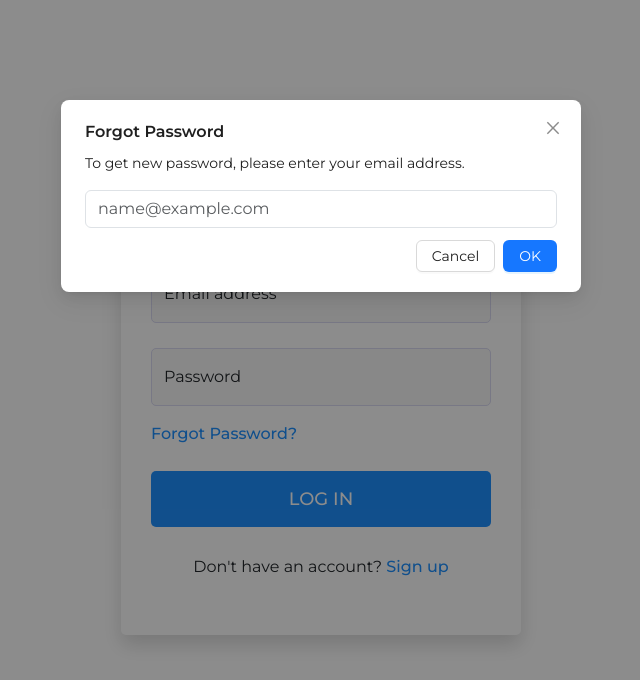
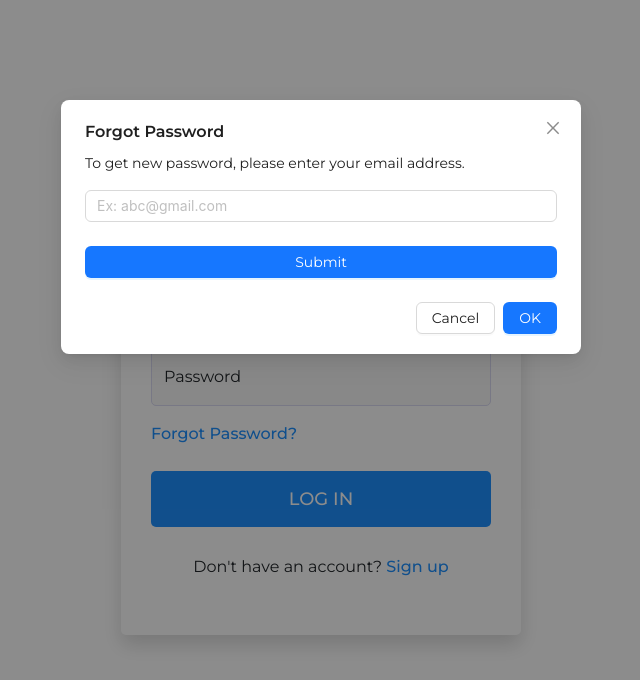
Before and after one commit to TomVietCode/task-management-SE, a React (Create React App) app in the folder client/: page /user/login in a window 1280 px wide. Both pictures are taken after a click on the link "Forgot Password?". Shown: the top 680 px of the page, without its empty margins (319-959 px from the left). Built offline with nearby package versions, Linux system fonts and the light colour scheme.

Commit message:
Tính năng quên mật khẩu

```diff
--- a/client/src/components/ForgotPassword/Email.js
+++ b/client/src/components/ForgotPassword/Email.js
@@ -0,0 +1,75 @@
+/* eslint-disable jsx-a11y/anchor-is-valid */
+/* eslint-disable react/jsx-no-comment-textnodes */
+import { Button, Form, Input, Modal, notification } from "antd"
+import { useState } from "react"
+import { postPublic } from "../../utils/request"
+import OTPform from "./OTP"
+function TypeEmail() {
+  const [email, setEmail] = useState("")
+  const [isEmailOpen, setIsEmailOpen] = useState(false)
+  const [isOtpVisible, setIsOtpVisible] = useState(false)
+
+  const openModal = () => setIsEmailOpen(true)
+  const cancelCloseModal = () => setIsEmailOpen(false)
+
+  const handleSendEmail = async (value) => {
+    setEmail(value)
+    const result = await postPublic("user/password/forgotpass", value)
+    if (result.code === 400) {
+      notification.error({
+        message: result.message,
+        placement: "top",
+        duration: 3,
+      })
+    } else {
+      notification.success({
+        message: result.message,
+        placement: "top",
+        duration: 3,
+      })
+      setIsEmailOpen(false)
+      setIsOtpVisible(true)
+    }
+  }
+  return (
+    <>
+      <a
+        href="#"
+        className="login__forgot-password"
+        onClick={() => {
+          openModal()
+        }}
+      >
+        Forgot Password?
+      </a>
+      <Modal
+        title="Forgot Password"
+        open={isEmailOpen}
+        onCancel={cancelCloseModal}
+      >
+        <p>To get new password, please enter your email address.</p>
+        <Form onFinish={handleSendEmail}>
+          <Form.Item
+            name="email"
+            rules={[{ required: true, message: "Please input your email!" }]}
+          >
+            <Input
+              type="email"
+              rules={[{ type: "email" }]}
+              placeholder="Ex: abc@gmail.com"
+            />
+          </Form.Item>
+
+          <Form.Item>
+            <Button block type="primary" htmlType="submit">
+              Submit
+            </Button>
+          </Form.Item>
+        </Form>
+      </Modal>
+      <OTPform visible={isOtpVisible} onClose={() => setIsOtpVisible(false)} email={email}/>
+    </>
+  )
+}
+
+export default TypeEmail
--- a/client/src/components/ForgotPassword/OTP.js
+++ b/client/src/components/ForgotPassword/OTP.js
@@ -1,19 +1,73 @@
-import React from 'react';
-import { Flex, Input, Typography } from 'antd';
-const { Title } = Typography;
+import React, { useState } from "react"
+import {
+  Button,
+  Flex,
+  Form,
+  Input,
+  Modal,
+  notification,
+  Typography,
+} from "antd"
+import { postPublic } from "../../utils/request"
+import ResetPasswordModal from "./ReserPassword"
+const { Title } = Typography
 
-const OTPform = () => {
+const OTPform = ({ visible, onClose, email }) => {
+  const [isResetVisible, setIsResetVisible] = useState(false)
+  const [otp, setOtp] = useState("")
+  const [token, setToken] = useState("")
   const onChange = (text) => {
-    console.log('onChange:', text);
-  };
+    setOtp(text)
+  }
+
   const sharedProps = {
     onChange,
-  };
+  }
+
+  // Gửi OTP cho backend
+  const handleSendOtp = async () => {
+    const dataSubmit = {
+      email: email.email,
+      otp: otp,
+    }
+    const result = await postPublic("user/password/otp", dataSubmit)
+    if (result.code === 200) {
+      setToken(result.token)
+      onClose()
+      setIsResetVisible(true)
+    } else {
+      notification.error({
+        message: result.message,
+        placement: "top",
+        duration: 3,
+      })
+    }
+  }
+
   return (
-    <Flex gap="middle" align="flex-start" vertical>
-      <Title level={5}>Enter your OTP</Title>
-      <Input.OTP length={6} {...sharedProps} />
-    </Flex>
-  );
-};
-export default OTPform;
+    <>
+      <Modal visible={visible} onCancel={onClose}>
+        <Form onFinish={handleSendOtp}>
+          <Form.Item
+            name="otp"
+            rules={[{ required: true, message: "This field cannot be empty!" }]}
+          >
+            <Flex gap="middle" align="flex-start" vertical>
+              <Title level={5}>Enter your OTP</Title>
+              <p>Please enter the OTP code that we have sent to your email.</p>
+              <Input.OTP length={6} {...sharedProps} />
+            </Flex>
+          </Form.Item>
+
+          <Form.Item>
+            <Button block type="primary" htmlType="submit">
+              Submit
+            </Button>
+          </Form.Item>
+        </Form>
+      </Modal>
+      <ResetPasswordModal visible={isResetVisible} onClose={() => setIsResetVisible(false)} token={token}/>
+    </>
+  )
+}
+export default OTPform
--- a/client/src/components/ForgotPassword/ReserPassword.js
+++ b/client/src/components/ForgotPassword/ReserPassword.js
@@ -1,46 +1,23 @@
-import React, { useState } from "react";
-import { Modal, Form, Input, Button, notification } from "antd";
-import OTPform from "./OTP"; // Nhập OTPform từ file tương ứng
+import React, { useState } from "react"
+import { Modal, Form, Input, Button, notification } from "antd"
+import { patch } from "../../utils/request"
 
-const ResetPasswordModal = ({ visible, onClose }) => {
-  const [form] = Form.useForm();
-  const [otpVerified, setOtpVerified] = useState(false); // Trạng thái xác thực OTP
+const ResetPasswordModal = ({ visible, onClose, token }) => {
+  const [form] = Form.useForm()
 
-  const handleSubmit = async (values) => {
-    // Kiểm tra xác thực OTP trước khi tiếp tục
-    if (!otpVerified) {
-      notification.error({
-        message: "OTP Verification Failed",
-        description: "Please verify your OTP before resetting the password.",
+  const handleSubmit = async (value) => {
+    const result = await patch(token, "user/password/reset-password", {
+      password: value.password,
+    })
+    if(result.code === 200){
+      notification.success({
+        message: result.message,
         placement: "top",
-      });
-      return;
+        duration: 3,
+      })
+      onClose()
     }
-
-    // Giả sử bạn sẽ gọi một API để reset mật khẩu ở đây
-    console.log("New Password:", values.newPassword);
-
-    // Thông báo thành công
-    notification.success({
-      message: "Password Reset Successfully",
-      description: "Your password has been reset successfully.",
-      placement: "top",
-    });
-
-    // Đóng modal
-    onClose();
-  };
-
-  const handleOtpVerification = () => {
-    // Xác thực OTP ở đây, có thể là một API call
-    // Giả lập xác thực thành công
-    setOtpVerified(true);
-    notification.success({
-      message: "OTP Verified",
-      description: "Your OTP has been verified. You can now reset your password.",
-      placement: "top",
-    });
-  };
+  }
 
   return (
     <Modal
@@ -49,14 +26,7 @@ const ResetPasswordModal = ({ visible, onClose }) => {
       onCancel={onClose}
       footer={null}
     >
-      {/* Thêm OTPform ở đây */}
-      <OTPform onVerify={handleOtpVerification} />
-
-      <Form
-        form={form}
-        layout="vertical"
-        onFinish={handleSubmit}
-      >
+      <Form form={form} layout="vertical" onFinish={handleSubmit}>
         <Form.Item
           label="New Password"
           name="newPassword"
@@ -70,13 +40,13 @@ const ResetPasswordModal = ({ visible, onClose }) => {
 
         <Form.Item
           label="Confirm Password"
-          name="confirmPassword"
+          name="password"
           rules={[
             { required: true, message: "Please confirm your password!" },
             {
               validator: (_, value) =>
-                value && value !== form.getFieldValue('newPassword')
-                  ? Promise.reject(new Error('Passwords do not match!'))
+                value && value !== form.getFieldValue("newPassword")
+                  ? Promise.reject(new Error("Passwords do not match!"))
                   : Promise.resolve(),
             },
           ]}
@@ -91,7 +61,7 @@ const ResetPasswordModal = ({ visible, onClose }) => {
         </Form.Item>
       </Form>
     </Modal>
-  );
-};
+  )
+}
 
-export default ResetPasswordModal;
+export default ResetPasswordModal
--- a/client/src/pages/Home/index.js
+++ b/client/src/pages/Home/index.js
@@ -1,22 +1,13 @@
-import { Row, Col, Statistic, Button } from "antd";
-import CountUp from "react-countup";
-import { useState } from "react"; // Import useState để quản lý trạng thái
-import "./style.scss";
-import EditTaskModal from "../../components/Task/EditTask";
-import ResetPasswordModal from "../../components/ForgotPassword/ReserPassword";
+import { Row, Col, Statistic, Button } from "antd"
+import CountUp from "react-countup"
+import { useState } from "react" // Import useState để quản lý trạng thái
+import "./style.scss"
+import EditTaskModal from "../../components/Task/EditTask"
+import ResetPasswordModal from "../../components/ForgotPassword/ReserPassword"
 
-const formatter = (value) => <CountUp end={value} separator="," />;
+const formatter = (value) => <CountUp end={value} separator="," />
 
 function Home() {
-  const [isModalVisiblePass, setIsModalVisiblePass] = useState(false);
-
-  const showModalPass = () => {
-    setIsModalVisiblePass(true);
-  };
-  const handleClose = () => {
-    setIsModalVisiblePass(false); // Đóng modal
-  };
-
   return (
     <>
       <div className="ContainerHome">
@@ -63,17 +54,8 @@ function Home() {
           </Col>
         </Row>
       </div>
-      <div>
-        <Button type="primary" onClick={showModalPass}>
-          Reset Password
-        </Button>
-        <ResetPasswordModal
-          visible={isModalVisiblePass}
-          onClose={handleClose}
-        />
-      </div>
     </>
-  );
+  )
 }
 
-export default Home;
+export default Home
--- a/client/src/pages/Login/index.js
+++ b/client/src/pages/Login/index.js
@@ -6,6 +6,7 @@ import "./style.scss"
 import { checkValidate } from "../../validate/UserValidate"
 import { login } from "../../services/UserService"
 import { setCookie } from "../../helpers/cookie"
+import TypeEmail from "../../components/ForgotPassword/Email"
 
 
 function Login() {
@@ -54,20 +55,7 @@ function Login() {
     }
   }
   //forgot password
-  const [isModalOpen, setIsModalOpen] = useState(false)
 
-  const openModal = () => setIsModalOpen(true)
-  const cancelCloseModal = () => setIsModalOpen(false)
-  const OkCloseModal = () => {
-
-    notification.success({
-      message: "Reset password completed!",
-      description: "Please check your inbox to get new password.",
-      placement: "top",
-      duration: 3,
-    })
-    setIsModalOpen(false)
-  }
 
   return (
     <div className="login">
@@ -109,15 +97,7 @@ function Login() {
                 <small className="text-danger">{errForm.password}</small>
               )}
             </div>
-            <a
-              href="#"
-              className="login__forgot-password"
-              onClick={() => {
-                openModal()
-              }}
-            >
-              Forgot Password?
-            </a>
+            <TypeEmail/>
           </div>
           <button
             type="submit"
@@ -134,20 +114,6 @@ function Login() {
         </form>
       </div>
 
-      <Modal
-        title="Forgot Password"
-        open={isModalOpen}
-        onOk={OkCloseModal}
-        onCancel={cancelCloseModal}
-      >
-        <p>To get new password, please enter your email address.</p>
-        <input
-          type="email"
-          className="login__form-group-input form-control"
-          id="floatingInput"
-          placeholder="name@example.com"
-        />
-      </Modal>
     </div>
   )
 }
```
Also changed, not shown: 2 other files (tests, documents, lock files or other folders).
